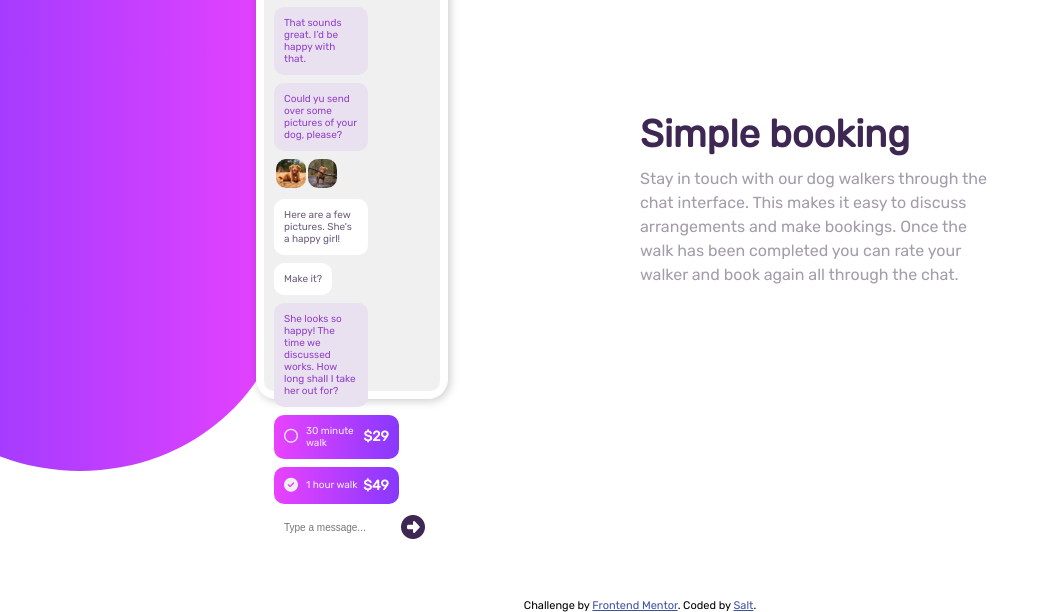
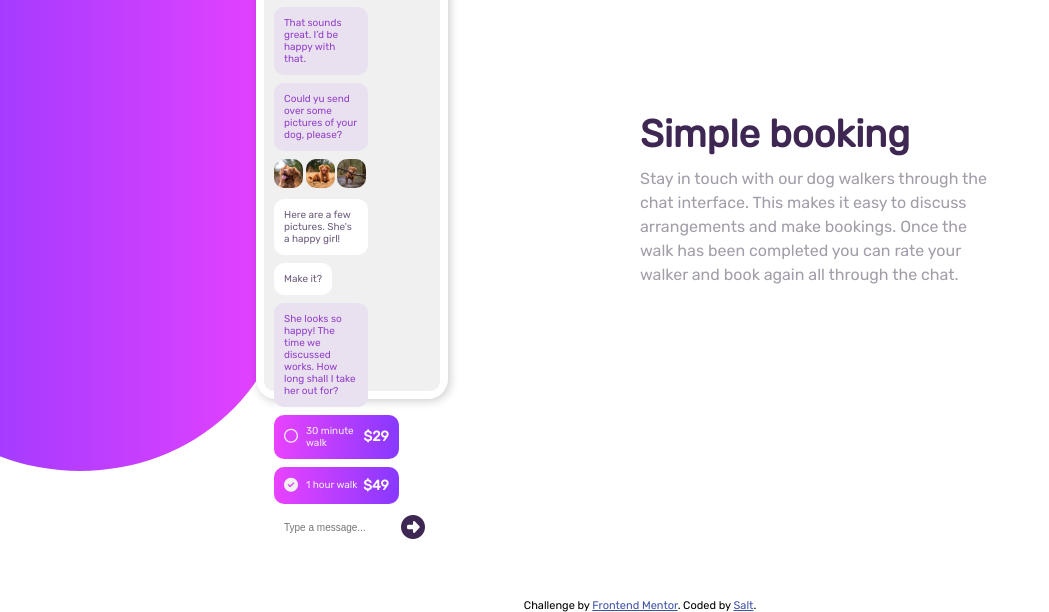
Before and after one commit to Ndtgithub3333/Chat-app-CSS-illustration, a plain HTML site: page index.html in a window 1280 px wide. Shown: the part 201-813 px from the top of the page, without its empty margins (0-1049 px from the left). Drawn offline with Linux system fonts and the light colour scheme; the site is published under a folder, as on GitHub Pages, so addresses that start at the root find nothing.

Commit message:
fix img dog 1

```diff
--- a/index.html
+++ b/index.html
@@ -49,7 +49,7 @@
               Could yu send over some pictures of your dog, please?
             </li>
             <li class="msg--send msg--img">
-              <img src="/images/dog-image-1.jpg" alt="">
+              <img src="images/dog-image-1.jpg" alt="">
               <img src="images/dog-image-2.jpg" alt="">
               <img src="images/dog-image-3.jpg" alt="">
             </li>
```
